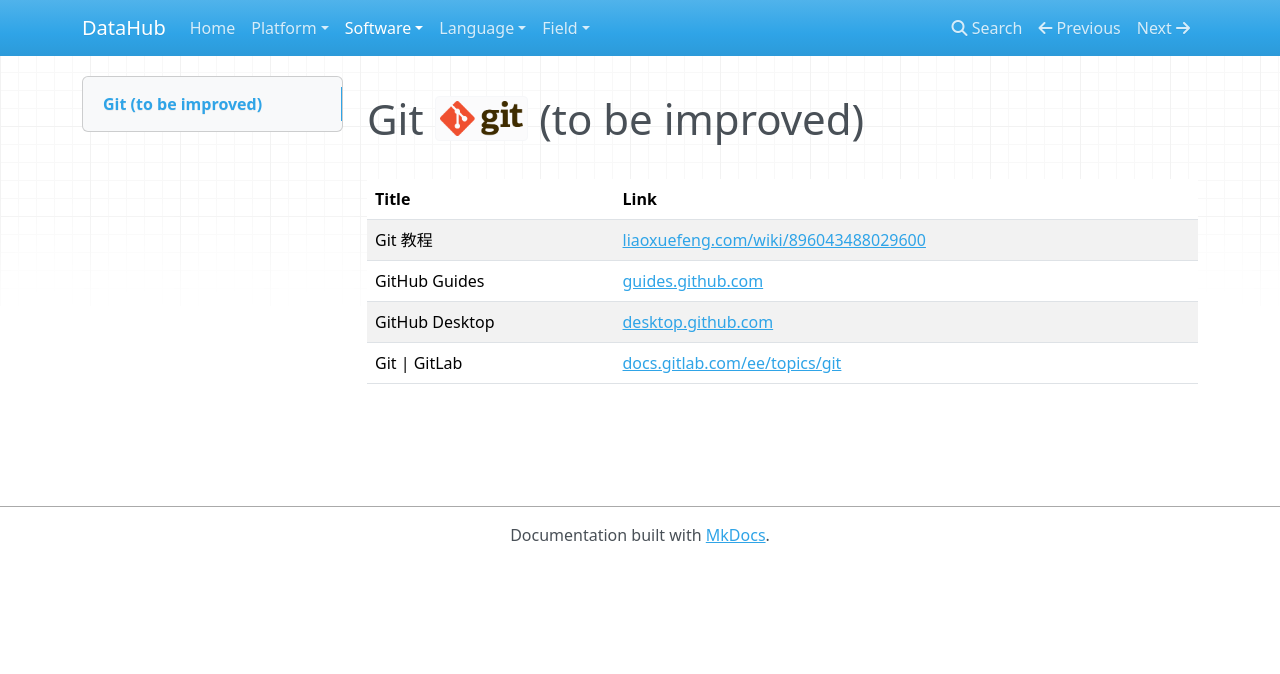
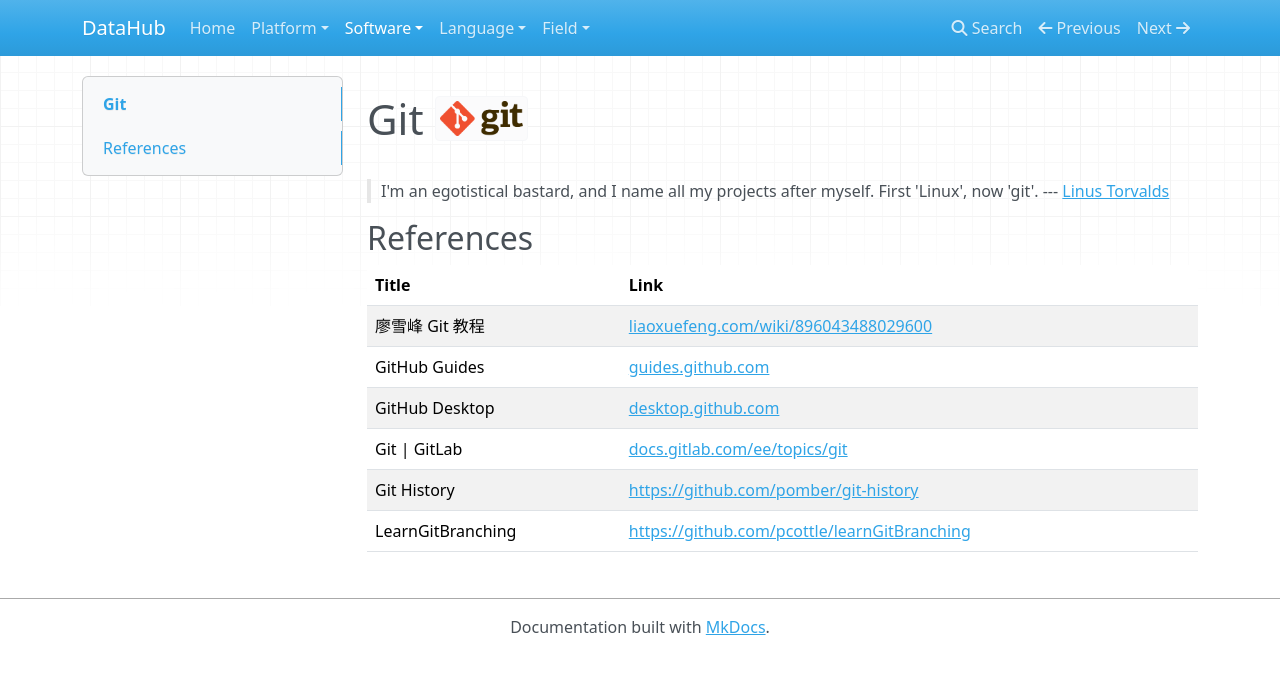
Before and after one commit to iDataHub/readthedocs, an MkDocs documentation site: the page built from docs/soft/git.md, in a window 1280 px wide. Shown: the top 674 px of the page. Built offline with MkDocs 1.6.1, drawn with Linux system fonts in a browser that asks for light colours; nearby versions of some CDN libraries.

```diff
--- a/docs/soft/git.md
+++ b/docs/soft/git.md
@@ -1,8 +1,15 @@
-# Git <img src="../../image/Git_logo.png" alt="Git logo" height="45pt" width="!" /> (to be improved)
+# Git <img src="../../image/Git_logo.png" alt="Git logo" height="45pt" width="!" />
 
+> I'm an egotistical bastard, and I name all my projects after myself. First 'Linux', now 'git'. --- [Linus Torvalds](https://github.com/torvalds)
+
+##
+
+## References
 |Title|Link|
 |-----|----|
-|Git 教程|[liaoxuefeng.com/wiki/896043488029600](https://www.liaoxuefeng.com/wiki/896043488029600)|
+|廖雪峰 Git 教程|[liaoxuefeng.com/wiki/896043488029600](https://www.liaoxuefeng.com/wiki/896043488029600)|
 |GitHub Guides|[guides.github.com](https://guides.github.com/)|
 |GitHub Desktop|[desktop.github.com](https://desktop.github.com/)|
 |Git \| GitLab|[docs.gitlab.com/ee/topics/git](https://docs.gitlab.com/ee/topics/git/)|
+|Git History|[https://github.com/pomber/git-history](https://githistory.xyz/)|
+|LearnGitBranching|[https://github.com/pcottle/learnGitBranching](https://github.com/pcottle/learnGitBranching)|
--- a/mkdocs.yml
+++ b/mkdocs.yml
@@ -7,6 +7,7 @@ nav:
         'Linux': 'plat/linux.md'
     - Software:
         'Git': 'soft/git.md'
+        'Package Manager': 'soft/pack.md'
     - Language:
         - 'Python': 'lang/python.md'
         - 'MATLAB': 'lang/matlab.md'
```
Also changed, not shown: docs/soft/pack.md (added, +20 -0 lines).
